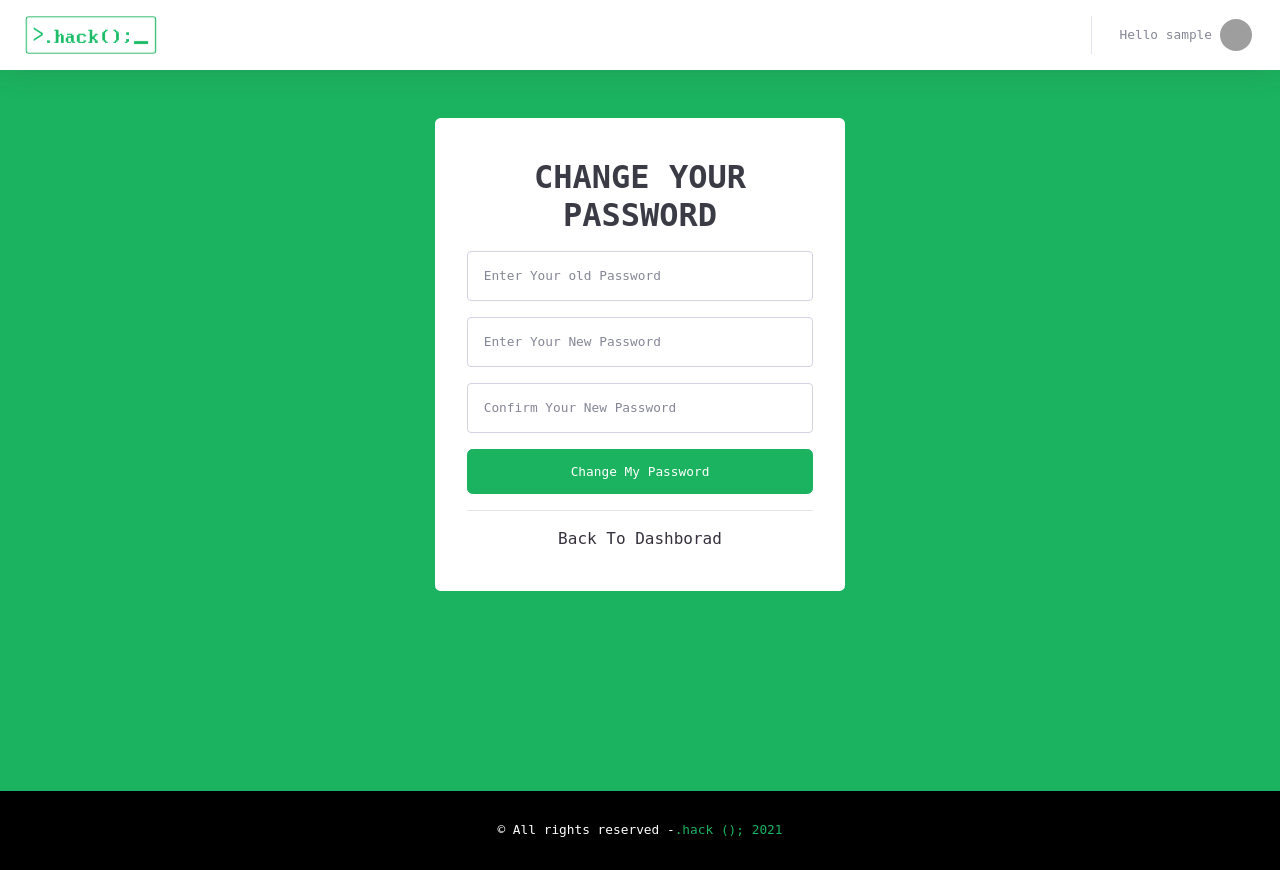
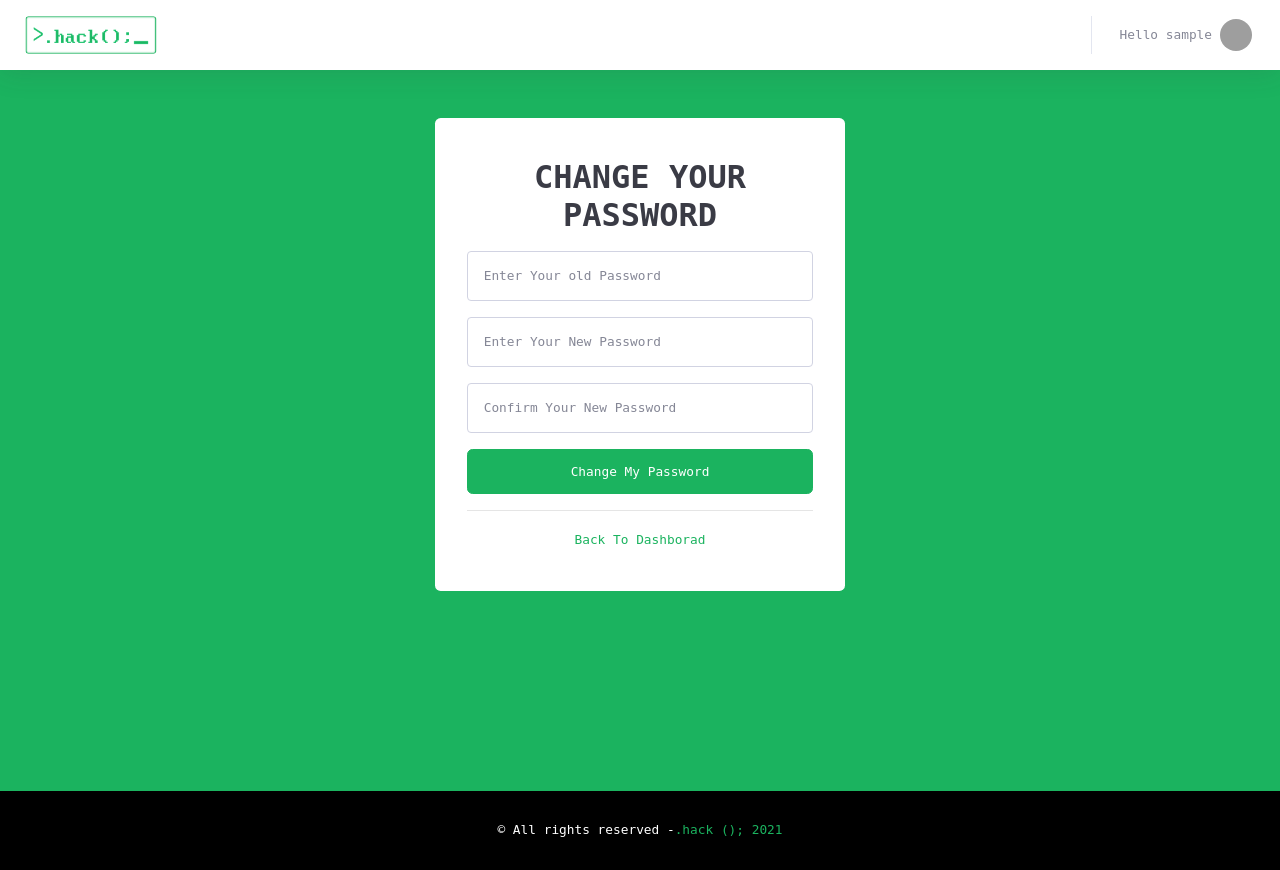
Before and after one commit to blessey15/hack21, a Django app: page /password_change/ in a window 1280 px wide. Run offline with Django 3.2, Linux system fonts and the light colour scheme; the visitor is signed in with stand-in values (Sample User, id 1); some libraries are stand-ins or nearby versions; grey boxes are pictures that could not be loaded.

Commit message:
minor change

```diff
--- a/templates/registration/password_change.html
+++ b/templates/registration/password_change.html
@@ -43,7 +43,7 @@
                               </form>
 
                               <hr>
-                              <div class="text-center"><a class="small" href="{% url 'home' %}"></a>Back To Dashborad</div>
+                              <div class="text-center"><a class="small" href="{% url 'home' %}">Back To Dashborad</a></div>
                               <!-- <div class="text-center">
                                   <a class="small" href="{% url 'register' %}">Create an Account!</a>
                               </div>
```
